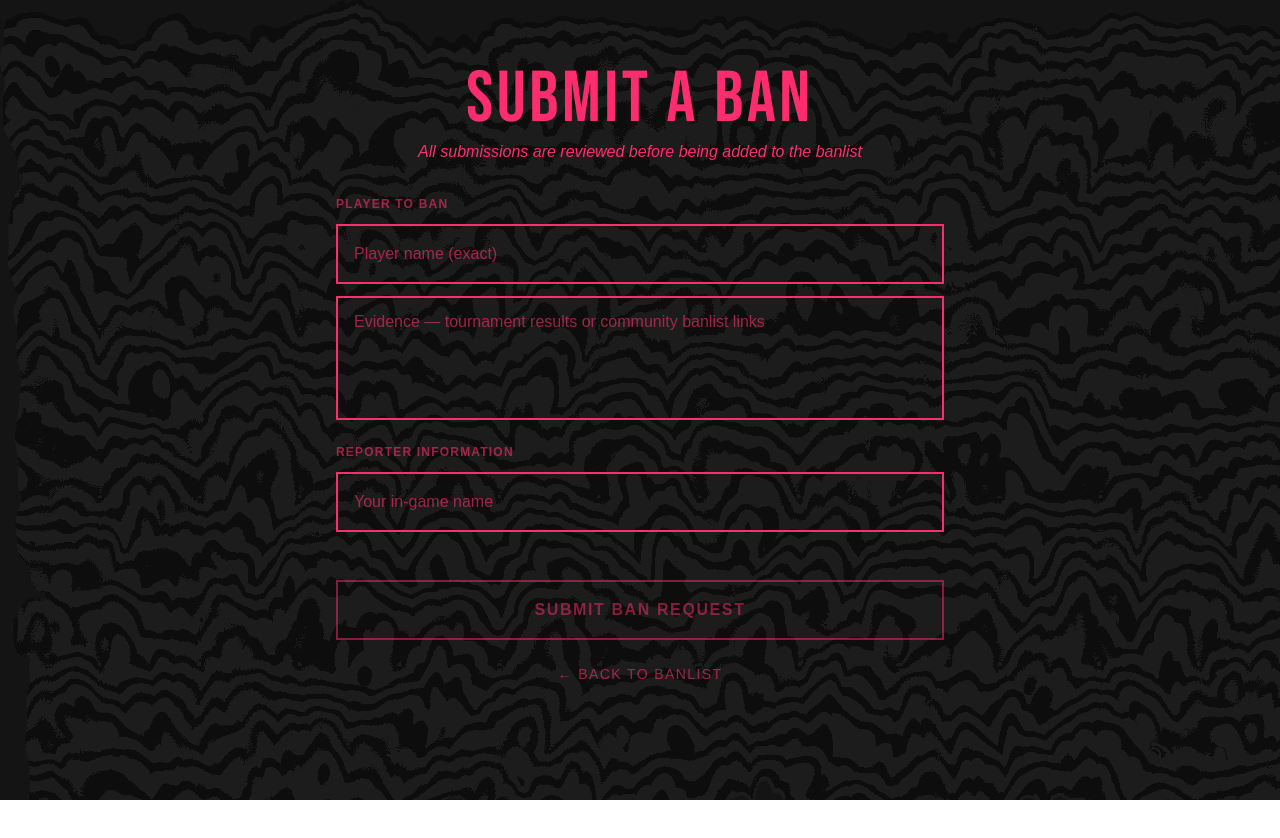
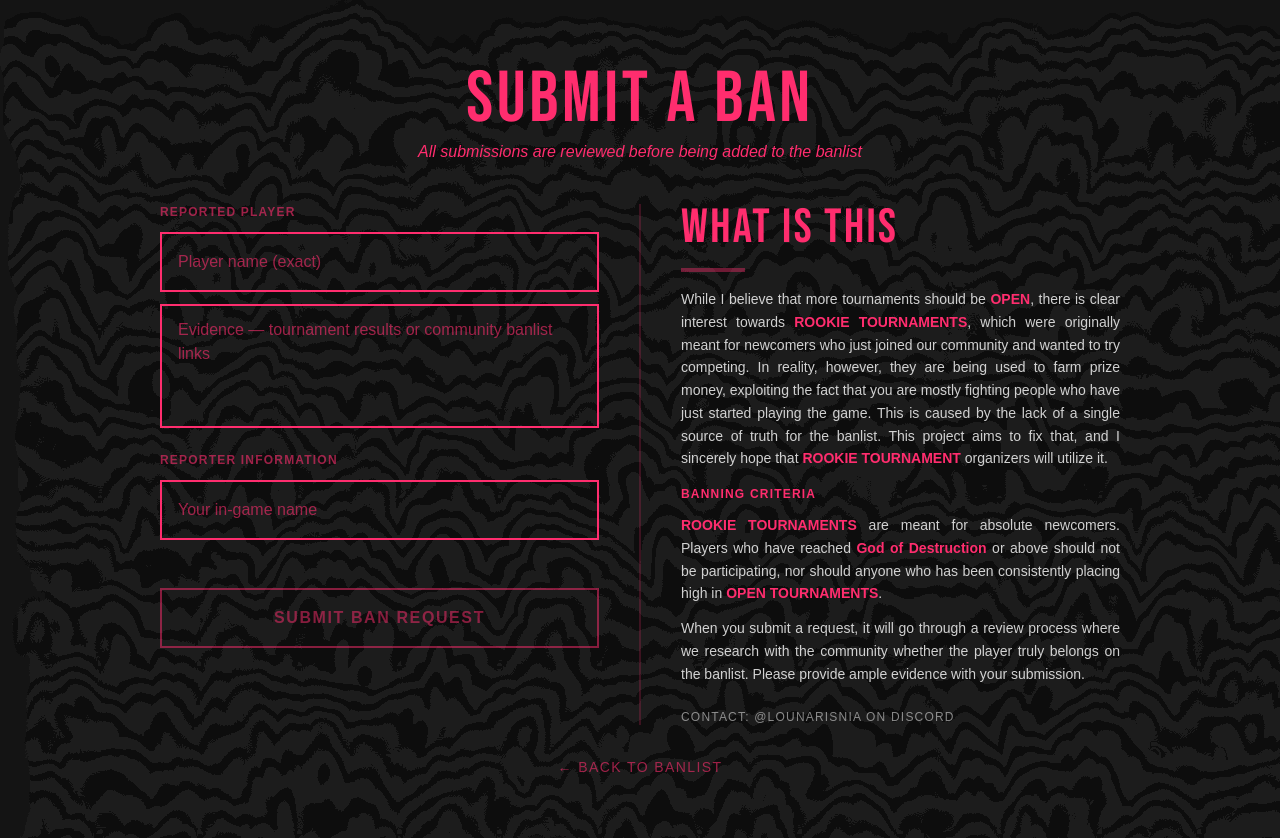
Before and after one commit to Lunarisnia/indo-tk-banlist, a Next.js app: page /submit in a window 1280 px wide. Shown: the top 838 px of the page. Before the commit the page ends 800 px from the top, so only its background shows below. Built offline with nearby package versions, Linux system fonts and the light colour scheme.

Commit message:
feat: about me

```diff
--- a/app/submit/page.tsx
+++ b/app/submit/page.tsx
@@ -1,6 +1,7 @@
 import { Bebas_Neue } from "next/font/google";
 import WaveBackground from "@/components/wave-background";
 import SubmitForm from "@/components/submit-form";
+import AboutMe from "@/components/about-me";
 import Link from "next/link";
 
 const bebas = Bebas_Neue({ weight: "400", subsets: ["latin"] });
@@ -13,7 +14,7 @@ export default function SubmitPage() {
     >
       <WaveBackground />
 
-      <div className="relative z-10 w-full max-w-2xl px-8 py-16 flex flex-col gap-6">
+      <div className="relative z-10 w-full max-w-5xl px-8 py-16 flex flex-col gap-8">
         <div className="text-center mb-2">
           <h1
             className="uppercase leading-none"
@@ -31,7 +32,17 @@ export default function SubmitPage() {
           </p>
         </div>
 
-        <SubmitForm />
+        <div className="flex flex-col md:flex-row gap-10">
+          <div className="flex-1">
+            <SubmitForm />
+          </div>
+
+          <div className="h-px md:h-auto md:w-0.5 md:self-stretch bg-[#FF2D6E]/20" />
+
+          <div className="flex-1">
+            <AboutMe />
+          </div>
+        </div>
 
         <Link
           href="/"
--- /dev/null
+++ b/components/about-me.tsx
@@ -0,0 +1,64 @@
+import { Bebas_Neue } from "next/font/google";
+
+const bebas = Bebas_Neue({ weight: "400", subsets: ["latin"] });
+
+export default function AboutMe() {
+  return (
+    <div className="flex flex-col gap-4 text-white/80">
+      <h2
+        className="uppercase leading-none"
+        style={{
+          fontFamily: bebas.style.fontFamily,
+          fontSize: "clamp(2rem, 5vw, 3rem)",
+          color: "#FF2D6E",
+          letterSpacing: "0.05em",
+        }}
+      >
+        WHAT IS THIS
+      </h2>
+
+      <div className="w-16 h-1 bg-[#FF2D6E]/40" />
+
+      <p className="text-sm leading-relaxed text-justify">
+        While I believe that more tournaments should be{" "}
+        <span className="text-[#FF2D6E] font-semibold">OPEN</span>, there is
+        clear interest towards{" "}
+        <span className="text-[#FF2D6E] font-semibold">ROOKIE TOURNAMENTS</span>
+        , which were originally meant for newcomers who just joined our community
+        and wanted to try competing. In reality, however, they are being used to
+        farm prize money, exploiting the fact that you are mostly fighting
+        people who have just started playing the game. This is caused by the
+        lack of a single source of truth for the banlist. This project aims to
+        fix that, and I sincerely hope that{" "}
+        <span className="text-[#FF2D6E] font-semibold">ROOKIE TOURNAMENT</span>{" "}
+        organizers will utilize it.
+      </p>
+
+      <div className="flex flex-col gap-3">
+        <h3
+          className="uppercase text-xs tracking-widest font-semibold"
+          style={{ color: "#FF2D6E" }}
+        >
+          Banning Criteria
+        </h3>
+        <p className="text-sm leading-relaxed text-justify">
+          <span className="text-[#FF2D6E] font-semibold">ROOKIE TOURNAMENTS</span>{" "}
+          are meant for absolute newcomers. Players who have reached{" "}
+          <span className="text-[#FF2D6E] font-semibold">God of Destruction</span>{" "}
+          or above should not be participating, nor should anyone who has been
+          consistently placing high in{" "}
+          <span className="text-[#FF2D6E] font-semibold">OPEN TOURNAMENTS</span>.
+        </p>
+        <p className="text-sm leading-relaxed text-justify">
+          When you submit a request, it will go through a review process where
+          we research with the community whether the player truly belongs on the
+          banlist. Please provide ample evidence with your submission.
+        </p>
+      </div>
+
+      <div className="mt-2 flex flex-col gap-1 text-xs text-white/50 uppercase tracking-widest">
+        <span>Contact: @lounarisnia on Discord</span>
+      </div>
+    </div>
+  );
+}
--- a/components/submit-form.tsx
+++ b/components/submit-form.tsx
@@ -110,7 +110,7 @@ export default function SubmitForm() {
   return (
     <form onSubmit={handleSubmit} className="flex flex-col gap-6 w-full">
       <div className="flex flex-col gap-3">
-        <span className="text-xs font-bold uppercase tracking-widest text-[#FF2D6E]/60">Player to ban</span>
+        <span className="text-xs font-bold uppercase tracking-widest text-[#FF2D6E]/60">Reported player</span>
         <input
           name="playerName"
           type="text"
```
